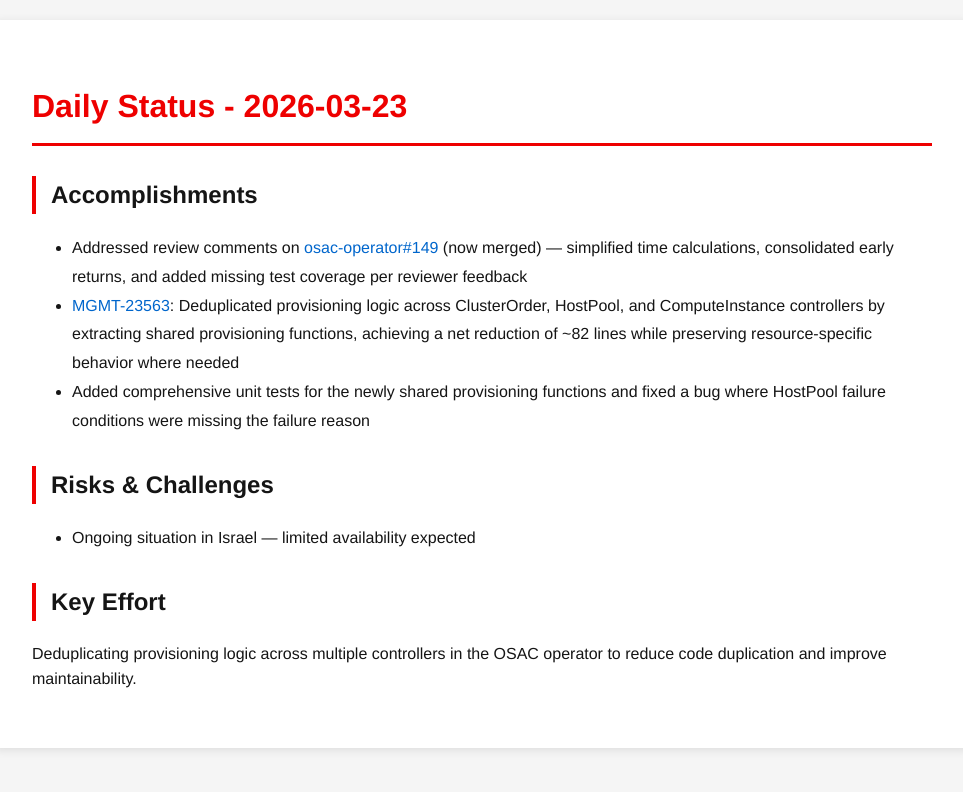
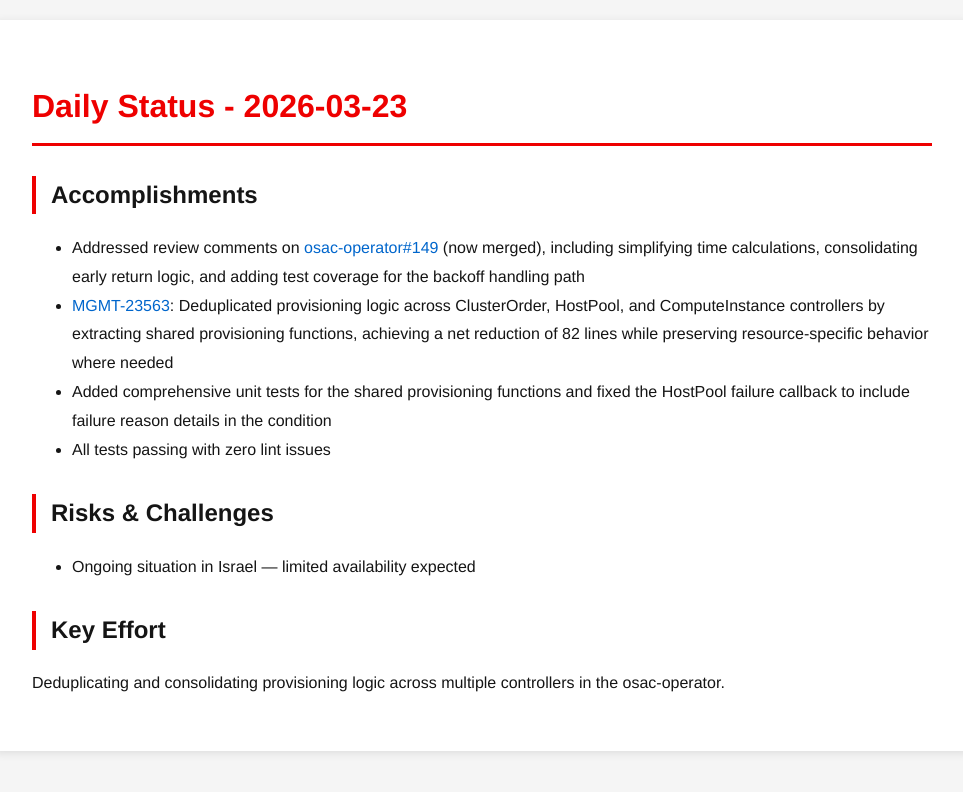
Before and after one commit to tzvatot/daily-status, a Jekyll site: the page built from 2026-03-23.md, in a window 1280 px wide. Shown: the top 792 px of the page, without its empty margins (158-1121 px from the left). Built offline with Jekyll 4.4.1, drawn with Linux system fonts in a browser that asks for light colours.

Commit message:
Daily status update - 2026-03-23

```diff
--- a/2026-03-23.md
+++ b/2026-03-23.md
@@ -7,12 +7,13 @@ date: 2026-03-23
 # Daily Status - 2026-03-23
 
 ## Accomplishments
-- Addressed review comments on [osac-operator#149](https://github.com/osac-project/osac-operator/pull/149) (now merged) — simplified time calculations, consolidated early returns, and added missing test coverage per reviewer feedback
-- [MGMT-23563](https://issues.redhat.com/browse/MGMT-23563): Deduplicated provisioning logic across ClusterOrder, HostPool, and ComputeInstance controllers by extracting shared provisioning functions, achieving a net reduction of ~82 lines while preserving resource-specific behavior where needed
-- Added comprehensive unit tests for the newly shared provisioning functions and fixed a bug where HostPool failure conditions were missing the failure reason
+- Addressed review comments on [osac-operator#149](https://github.com/osac-project/osac-operator/pull/149) (now merged), including simplifying time calculations, consolidating early return logic, and adding test coverage for the backoff handling path
+- [MGMT-23563](https://issues.redhat.com/browse/MGMT-23563): Deduplicated provisioning logic across ClusterOrder, HostPool, and ComputeInstance controllers by extracting shared provisioning functions, achieving a net reduction of 82 lines while preserving resource-specific behavior where needed
+- Added comprehensive unit tests for the shared provisioning functions and fixed the HostPool failure callback to include failure reason details in the condition
+- All tests passing with zero lint issues
 
 ## Risks & Challenges
 - Ongoing situation in Israel — limited availability expected
 
 ## Key Effort
-Deduplicating provisioning logic across multiple controllers in the OSAC operator to reduce code duplication and improve maintainability.
+Deduplicating and consolidating provisioning logic across multiple controllers in the osac-operator.
```
